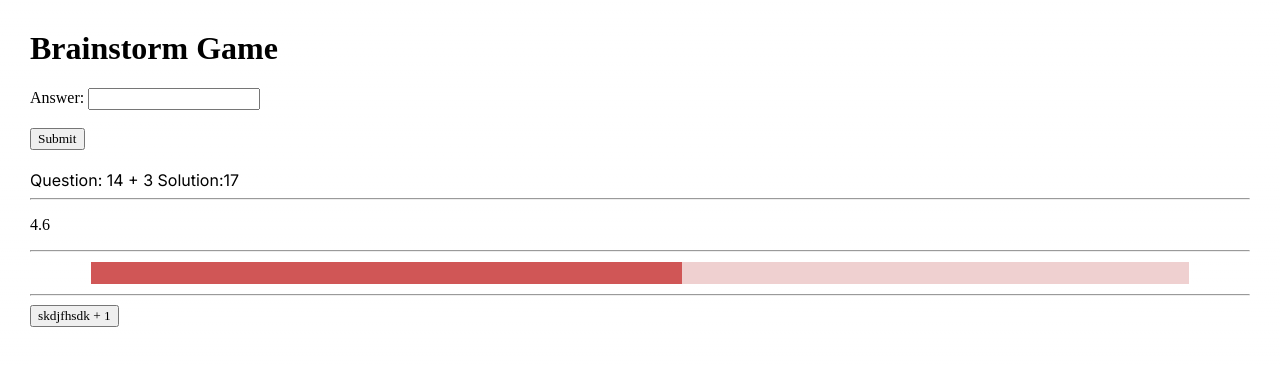
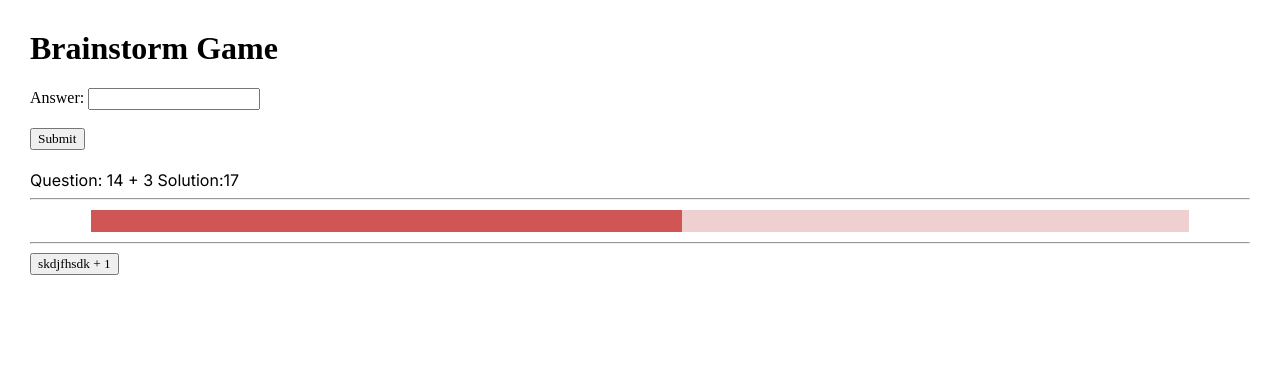
Before and after one commit to MrMugwump/BrainstormComp225, a Next.js app: page / in a window 1280 px wide. Shown: the top 366 px of the page. Built offline with nearby package versions, Linux system fonts and the light colour scheme.

Commit message:
added comments to timer.tsx

```diff
--- a/src/app/timer.tsx
+++ b/src/app/timer.tsx
@@ -12,44 +12,45 @@ const ProgressBar = ({ progress, interval }:any) => (
   </div>
 )
 
-const SECOND = 1_000;
-const MINUTE = SECOND * 60;
-const HOUR = MINUTE * 60;
-const DAY = HOUR * 24;
+const SECOND = 1_000; // 1000ms = 1s
 
+/**
+ * @param timerLength - length of the timer
+ * @param interval - what chunk of time we want to decrement by
+ * @param timeEnded - if set to true, TimerModule will reset the progress bar
+ *
+ * @returns - returns the progress bar
+ */
 export default function TimerModule({timerLength, interval, timeEnded}:any){
   const [timespan,setTimespan] = useState(timerLength);
-  const [keyID,setKeyID] = useState(0);
+  const [keyID,setKeyID] = useState(0); // used to reset the progress bar
+
   useEffect(()=>{
     const intervalId = setInterval(()=>{
         setTimespan((_timespan: number)=>{
             if(_timespan <= 0){
-              setKeyID((_keyID)=>_keyID+1);
+              setKeyID((_keyID)=>_keyID+1); //resets the progress bar back to full
               return timerLength;
             }
             else{
-              return _timespan - interval*0.1;
+              return _timespan - interval*0.1; //decrements timer by 1/10th of a second
             }
         });
-    }, interval*0.1);
+    }, interval*0.1); // pauses for a tenth of a second
 
-    return () => {clearInterval(intervalId)}
+    return () => {clearInterval(intervalId)} // don't actually know what this does, prob parallel processing stuff
 
-  },[interval]);
+  },[interval]); //triggers every time setInterval is called
 
   useEffect(()=>{
       setTimespan(() =>{
-        setKeyID((_keyID)=>_keyID+1); // pretty sure I have this here, haven't tested tho lmao
-        return timerLength;
+        setKeyID((_keyID)=>_keyID+1); // resets the progress bar
+        return timerLength; // resets the time back to full
       });
-
-      // return ()=>setTimespan(-21);
-  },[timeEnded]);
+  },[timeEnded]); // triggers every time timeEnded is changed
 
   return(
       <>
-        <p>{timespan/SECOND}</p>
-        <hr/>
         <ProgressBar
           key = {keyID}
           progress={10*timespan/SECOND}
```
